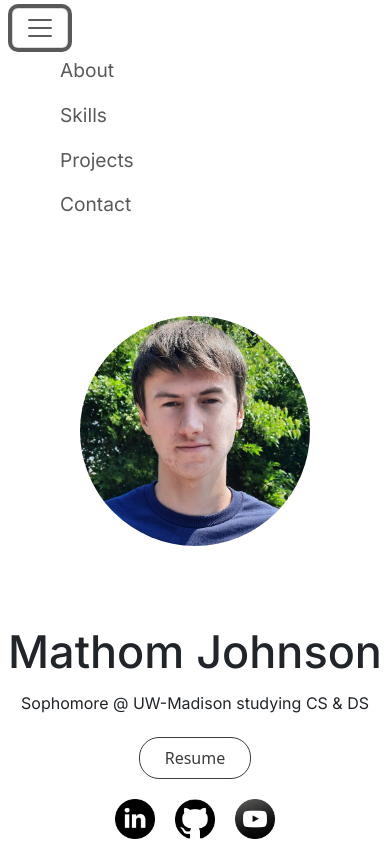
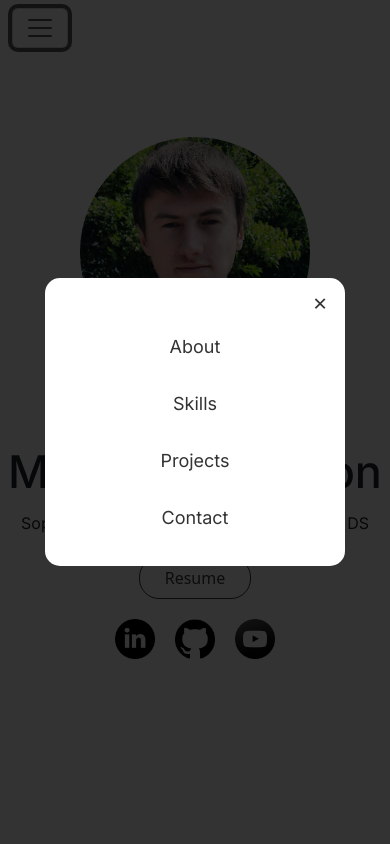
Before and after one commit to MathomJohnson/Personal-Website, a React (Vite) app in the folder client/: page / in a window 390 px wide. Both pictures are taken after a click on the button 40 px from the left and 28 px from the top of the page. Shown: the top 844 px of the page. Built offline with nearby package versions, Linux system fonts and the light colour scheme; no server answers; a web font is replaced by a local one.

Commit message:
fixing mobile nav menu

```diff
--- a/client/src/components/Navbar.css
+++ b/client/src/components/Navbar.css
@@ -83,3 +83,71 @@ nav {
         top: 0px;
     }
 }
+
+
+/* Mobile Menu Overlay Styles */
+.mobile-menu-overlay {
+    position: fixed;
+    top: 0;
+    left: 0;
+    width: 100%;
+    height: 100%;
+    background-color: rgba(0, 0, 0, 0.8);
+    z-index: 1000;
+    display: flex;
+    justify-content: center;
+    align-items: center;
+}
+
+.mobile-menu-content {
+    background-color: white;
+    width: 80%;
+    max-width: 300px;
+    border-radius: 15px;
+    padding: 20px;
+    position: relative;
+}
+
+.close-menu-btn {
+    position: absolute;
+    top: 2%;
+    right: 4%;
+    background: none;
+    border: none;
+    font-size: 24px;
+    cursor: pointer;
+    color: #333;
+}
+
+.mobile-menu-links {
+    display: flex;
+    flex-direction: column;
+    align-items: center;
+    margin-top: 20px;
+}
+
+.mobile-nav-link {
+    padding: 15px 0;
+    font-size: 18px;
+    text-decoration: none;
+    color: #333;
+    width: 100%;
+    text-align: center;
+    transition: background-color 0.3s;
+}
+
+.mobile-nav-link:hover {
+    background-color: #f5f5f5;
+}
+
+/* You can remove this as we're now using the overlay menu */
+#nav-page-links {
+    display: none;
+}
+
+/* Hide the Bootstrap mobile menu mechanism */
+@media (max-width: 767.98px) {
+    .navbar-collapse.collapse {
+        display: none !important;
+    }
+}
--- a/client/src/components/Navbar.tsx
+++ b/client/src/components/Navbar.tsx
@@ -1,13 +1,65 @@
-import './Navbar.css'
-import '../App.css'
+// import './Navbar.css'
+// import '../App.css'
+
+// function Navbar() {
+//     return (
+//         <>
+//         <nav className="navbar navbar-expand-md bg-body-white">
+//             <div className="container-fluid">
+//                 {/* <a className="navbar-brand inter-reg">Mathom Johnson</a> */}
+//                 <button className="navbar-toggler" type="button" data-bs-toggle="collapse" data-bs-target="#navbarNavAltMarkup" aria-controls="navbarNavAltMarkup" aria-expanded="false" aria-label="Toggle navigation">
+//                 <span className="navbar-toggler-icon"></span>
+//                 </button>
+//                 <div className="collapse navbar-collapse" id="navbarNavAltMarkup">
+//                 <div className="navbar-nav center-nav">
+//                     <a className="nav-link mx-5 inter-reg" href="#about">About</a>
+//                     <a className="nav-link mx-5 inter-reg" href="#skills">Skills</a>
+//                     <a className="nav-link mx-5 inter-reg" href="#projects">Projects</a>
+//                     <a className="nav-link mx-5 inter-reg" href="#contact">Contact</a>
+//                 </div>
+//                 </div>
+//             </div>
+//         </nav>
+//         <div id="nav-page-links">
+//             <div className="custom-links">
+//                 <a className="nav-link inter-reg" href="#about">About</a>
+//                 <a className="nav-link inter-reg" href="#skills">Skills</a>
+//                 <a className="nav-link inter-reg" href="#projects">Projects</a>
+//                 <a className="nav-link inter-reg" href="#contact">Contact</a>
+//             </div>
+//         </div>
+//         </>
+//     )
+// }
+
+// export default Navbar;
+
+import { useState } from 'react';
+import './Navbar.css';
+import '../App.css';
 
 function Navbar() {
+    const [isMenuOpen, setIsMenuOpen] = useState(false);
+
+    const toggleMenu = () => {
+        setIsMenuOpen(!isMenuOpen);
+    };
+
+    const closeMenu = () => {
+        setIsMenuOpen(false);
+    };
+
     return (
         <>
             <nav className="navbar navbar-expand-md bg-body-white">
                 <div className="container-fluid">
                     {/* <a className="navbar-brand inter-reg">Mathom Johnson</a> */}
-                <button className="navbar-toggler" type="button" data-bs-toggle="collapse" data-bs-target="#navbarNavAltMarkup" aria-controls="navbarNavAltMarkup" aria-expanded="false" aria-label="Toggle navigation">
+                    <button
+                        className="navbar-toggler"
+                        type="button"
+                        onClick={toggleMenu}
+                        aria-label="Toggle navigation"
+                    >
                         <span className="navbar-toggler-icon"></span>
                     </button>
                     <div className="collapse navbar-collapse" id="navbarNavAltMarkup">
@@ -20,16 +72,23 @@ function Navbar() {
                     </div>
                 </div>
             </nav>
-        <div id="nav-page-links">
-            <div className="custom-links">
-                <a className="nav-link inter-reg" href="#about">About</a>
-                <a className="nav-link inter-reg" href="#skills">Skills</a>
-                <a className="nav-link inter-reg" href="#projects">Projects</a>
-                <a className="nav-link inter-reg" href="#contact">Contact</a>
+
+            {/* Mobile Menu Overlay */}
+            {isMenuOpen && (
+                <div className="mobile-menu-overlay">
+                    <div className="mobile-menu-content">
+                        <button className="close-menu-btn" onClick={closeMenu}>×</button>
+                        <div className="mobile-menu-links">
+                            <a className="mobile-nav-link inter-reg" href="#about" onClick={closeMenu}>About</a>
+                            <a className="mobile-nav-link inter-reg" href="#skills" onClick={closeMenu}>Skills</a>
+                            <a className="mobile-nav-link inter-reg" href="#projects" onClick={closeMenu}>Projects</a>
+                            <a className="mobile-nav-link inter-reg" href="#contact" onClick={closeMenu}>Contact</a>
                         </div>
                     </div>
+                </div>
+            )}
         </>
-    )
+    );
 }
 
 export default Navbar;
--- a/client/src/components/pages/Contact.css
+++ b/client/src/components/pages/Contact.css
@@ -56,9 +56,11 @@
 
   /* Links at bottom */
   #page-links {
-    margin-top: 100px;
-    margin-bottom: 100px;
-  }
+    position: relative;
+    margin-top: 60px;
+    margin-bottom: 60px;
+    padding-bottom: 30px; /* Add padding at the bottom to raise links from the edge */
+}
 
   .custom-links {
     display: flex;
@@ -75,4 +77,10 @@
   .custom-links {
     gap: 20px;
   }
+
+  /* Ensure padding is responsive too */
+  #page-links {
+    margin-bottom: 10px;
+    padding-bottom: 10px;
 }
+}
```
Lines whose indentation alone changed are shown as unchanged.
